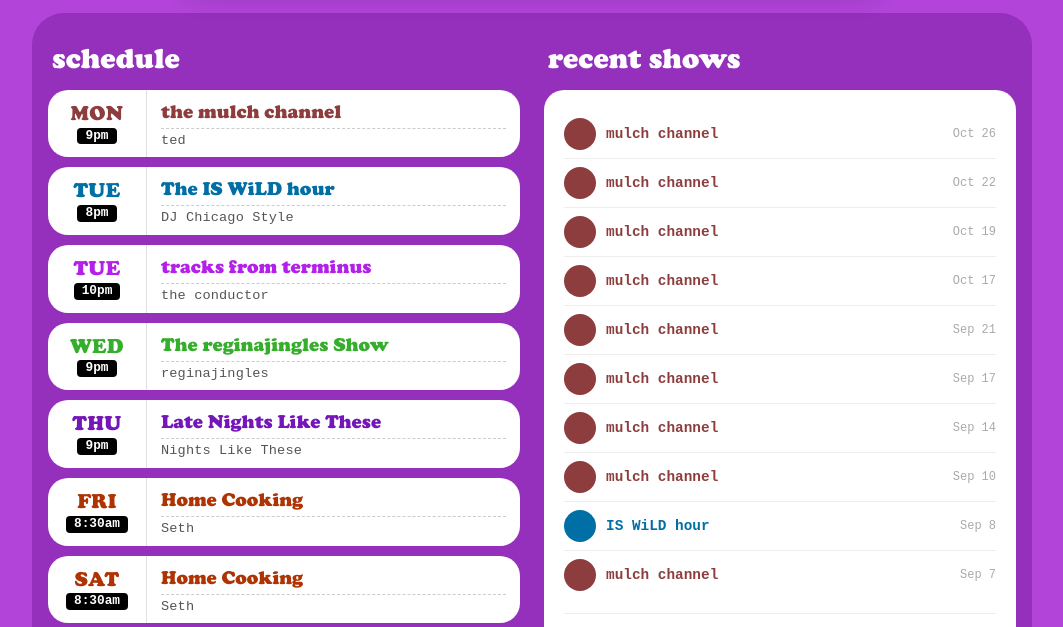
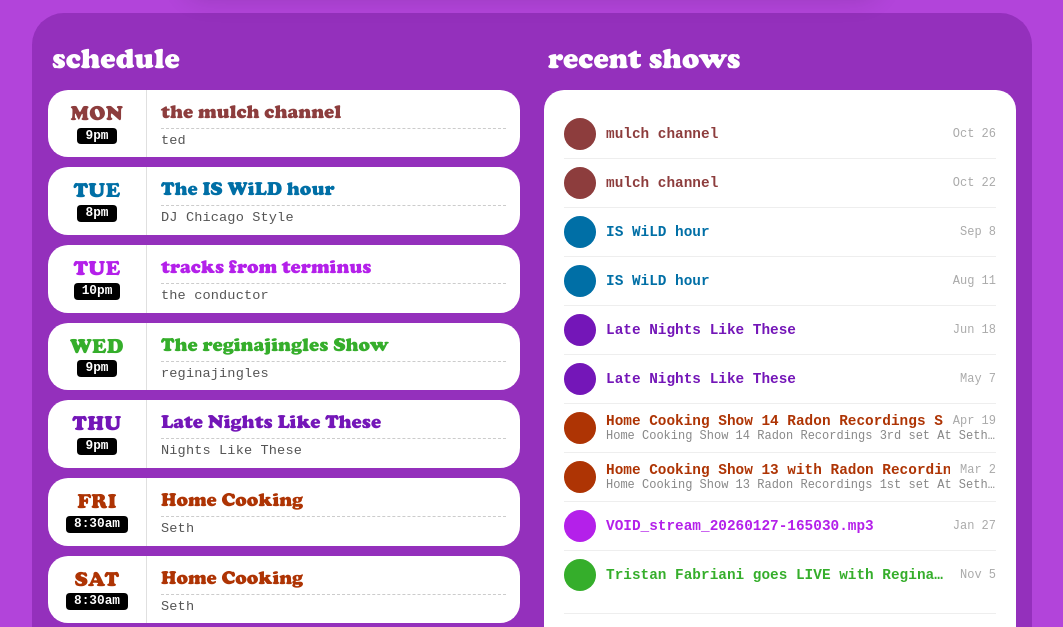
Before and after one commit to macintoshpie/cabbage.town, an Astro site in the folder site/: page / in a window 1280 px wide. Shown: the part 787-1414 px from the top of the page, without its empty margins (108-1171 px from the left). Built offline with nearby package versions, Linux system fonts and the light colour scheme; Astro itself is replaced by a stand-in of ours.

Commit message:
Pick homepage recent shows round-robin across DJs (#9)

```diff
--- a/site/src/lib/shows.ts
+++ b/site/src/lib/shows.ts
@@ -40,6 +40,38 @@ export function getDeduplicatedShows(): DeduplicatedShow[] {
   return deduped;
 }
 
+/** DJs that shouldn't appear in the homepage "recent shows" list. Matched case-insensitively. */
+const HOMEPAGE_EXCLUDED_DJS = ['the cabbage'];
+
+/**
+ * Picks shows for the homepage by round-robin over DJs: one show per DJ
+ * (ordered by each DJ's most recent show), then a second per DJ, and so on
+ * until `limit` is reached. The result is re-sorted newest-first so it still
+ * reads as a "recent shows" list, just with more variety across DJs.
+ */
+export function getHomepageShows(limit = 10): DeduplicatedShow[] {
+  const excluded = new Set(HOMEPAGE_EXCLUDED_DJS.map(d => d.toLowerCase()));
+  const deduped = getDeduplicatedShows().filter(e => !excluded.has(e.dj.toLowerCase()));
+
+  // Map preserves insertion order, so DJs are ordered by their most recent show.
+  const byDj = new Map<string, DeduplicatedShow[]>();
+  for (const entry of deduped) {
+    const key = entry.dj.toLowerCase();
+    if (!byDj.has(key)) byDj.set(key, []);
+    byDj.get(key)!.push(entry);
+  }
+
+  const picked: DeduplicatedShow[] = [];
+  const queues = [...byDj.values()];
+  for (let round = 0; picked.length < limit; round++) {
+    const roundPicks = queues.filter(q => q.length > round).map(q => q[round]);
+    if (roundPicks.length === 0) break;
+    picked.push(...roundPicks.slice(0, limit - picked.length));
+  }
+
+  return picked.sort((a, b) => deduped.indexOf(a) - deduped.indexOf(b));
+}
+
 export function getDjColorClass(show: string): string {
   const s = show.toLowerCase();
   if (s.includes('mulch')) return 'mulch-channel';
--- a/site/src/pages/index.astro
+++ b/site/src/pages/index.astro
@@ -4,9 +4,9 @@ import ShowPill from '../components/ShowPill.astro';
 import ShowListItem from '../components/ShowListItem.astro';
 import ChatBar from '../components/ChatBar.astro';
 import Hero from '../assets/hero.svg';
-import { getDeduplicatedShows, getDjColorClass, getRecordingsByKey } from '../lib/shows';
+import { getHomepageShows, getDjColorClass, getRecordingsByKey } from '../lib/shows';
 
-const deduped = getDeduplicatedShows();
+const recentShows = getHomepageShows();
 const recordingsByKey = getRecordingsByKey();
 ---
 
@@ -41,7 +41,7 @@ const recordingsByKey = getRecordingsByKey();
         <h3 class="section-header cooper">recent shows</h3>
         <div class="card recent-shows-card" x-data>
           <div class="show-list">
-            {deduped.slice(0, 10).map((entry) => {
+            {recentShows.map((entry) => {
               const colorClass = getDjColorClass(entry.show);
               const rec = recordingsByKey.get(entry.keys[0]);
               return (
```
